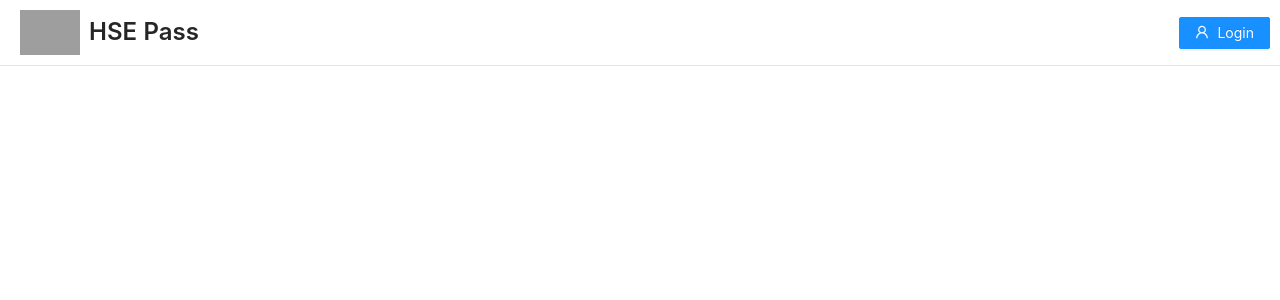
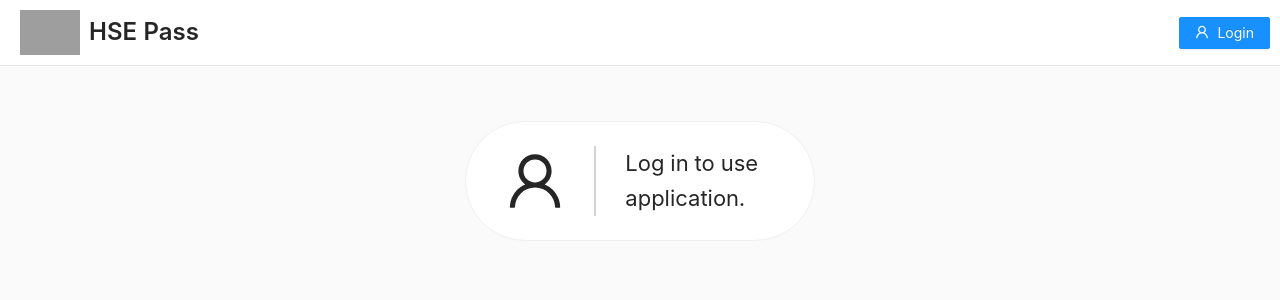
Before and after one commit to HSE-Apps-OLD/pass-frontend, a React (Create React App) app: page / in a window 1280 px wide. Shown: the top 300 px of the page. Built offline with nearby package versions, Linux system fonts and the light colour scheme; grey boxes are pictures that could not be loaded.

Commit message:
sum changes

```diff
--- a/src/App.js
+++ b/src/App.js
@@ -3,8 +3,11 @@ import {BrowserRouter, Switch, Route} from 'react-router-dom';
 import axios from 'axios';
 
 import Loading from './components/Loading';
+import Navbar from './components/Navbar';
+
 import AdminHome from './views/AdminHome';
-import Navbar from './components/Navbar'
+import TeacherHome from './views/TeacherHome';
+import StudentHome from './views/StudentHome';
 import Home from './views/Home';
 
 import AuthContext from './auth/AuthContext';
@@ -99,12 +102,11 @@ const App = () => {
             :
               <div>
                 {/* other routes */}
+                <Route exact path="/" component={Home}/>
               </div>
             }
-
           </Switch>
         </div>
-
 
 
       </BrowserRouter>
--- a/src/views/Home.js
+++ b/src/views/Home.js
@@ -1,4 +1,8 @@
 import React, {useState, useEffect, useContext} from 'react'
+import { Card } from 'antd';
+import { UserOutlined } from "@ant-design/icons"
+
+import {Link} from 'react-router-dom';
 
 import AuthContext from '../auth/AuthContext.js'
 
@@ -11,8 +15,18 @@ const Home = () => {
     const {auth, setAuth} = useContext(AuthContext)
 
     return (
-        <div id="body" style={{height:"120vh"}}>
-            hi there
+        <div id="body" style={{height:"120vh", display:"flex", justifyContent:"center"}}>
+
+            <Link to='/login'>
+                <Card style={{width:"350px", height:"120px", borderRadius:"60px"}} hoverable>
+                    <div style={{display:"flex", justifyContent:"space-around", alignItems:"center", width:"300px"}}>
+                        <UserOutlined style={{fontSize:"60px"}}/>
+                        <div style={{width:"2px", height:"70px", background:"lightgray"}}></div>
+                        <div style={{fontSize:"22px", width:"150px"}}>Log in to use application.</div>
+                    </div>
+                </Card>
+            </Link>
+
         </div>
     )
 }
```
